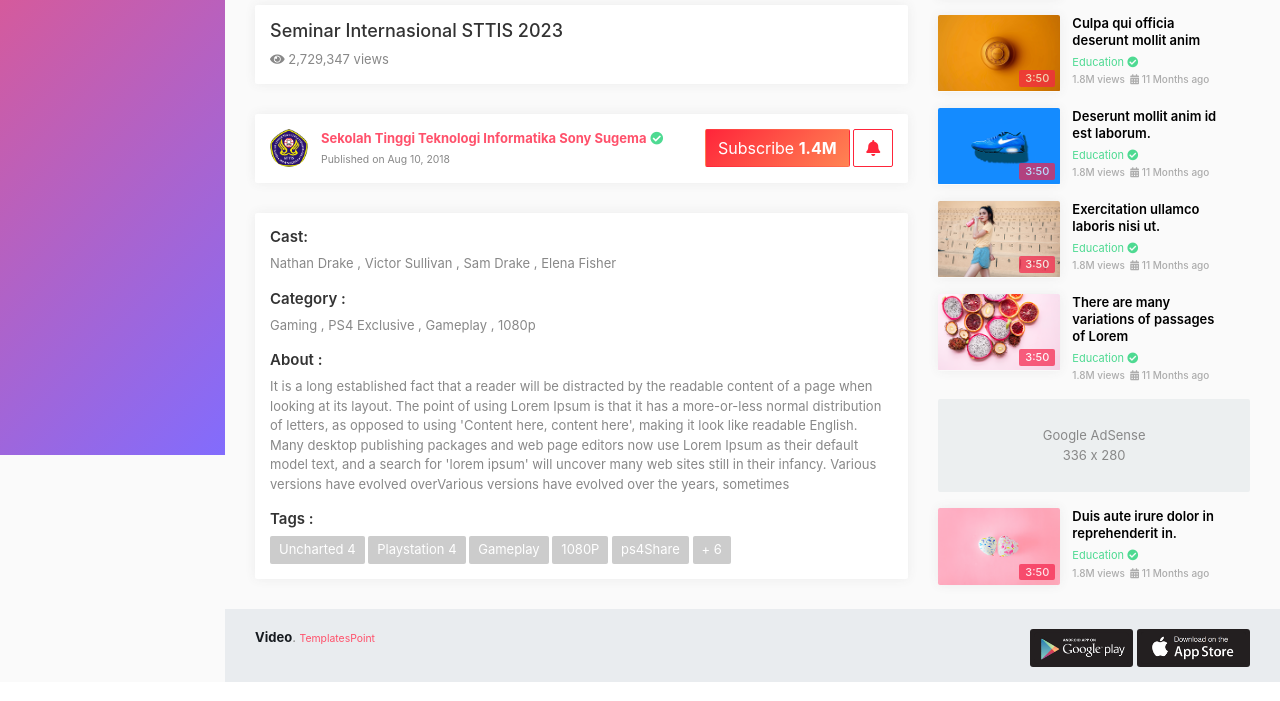
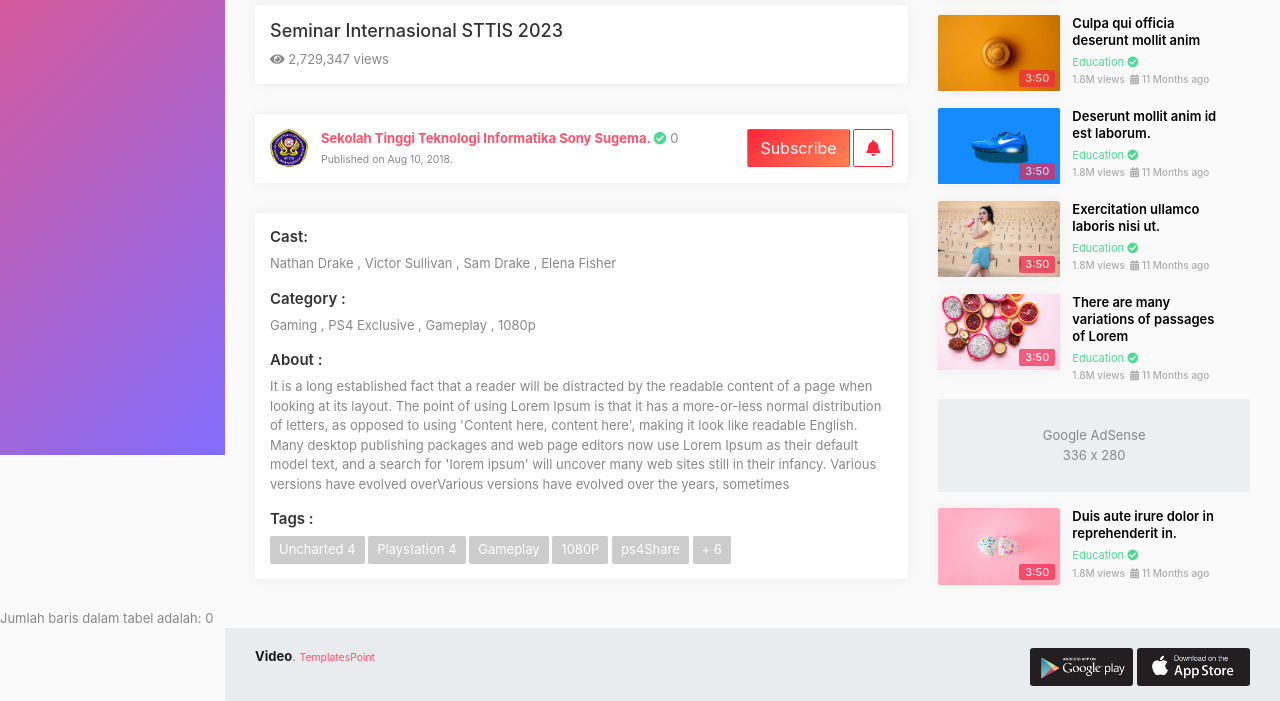
Before and after one commit to CinemaKampus/MasterProject, a PHP site: page / in a window 1280 px wide. Shown: the part 399-1100 px from the top of the page. Run offline with PHP 8.4, Linux system fonts and the light colour scheme; a user stored in the database is signed in; some libraries are stand-ins or nearby versions.

Commit message:
Update content.php
penambahan jquery ajax untuk subscribe

```diff
--- a/content.php
+++ b/content.php
@@ -12,10 +12,10 @@
                               <p class="mb-0"><i class="fas fa-eye"></i> 2,729,347 views</p>
                            </div>
                            <div class="single-video-author box mb-3">
-                              <div class="float-right"><button class="btn btn-danger" type="button">Subscribe <strong>1.4M</strong></button> <button class="btn btn btn-outline-danger" type="button"><i class="fas fa-bell"></i></button></div>
+                              <div class="float-right"><button id='sub' class="btn btn-danger" type="button">Subscribe </button> <button class="btn btn btn-outline-danger" type="button"><i class="fas fa-bell"></i></button></div>
                               <img class="img-fluid" src="img/sttiss.png" alt="">
-                              <p><a href="#"><strong>Sekolah Tinggi Teknologi Informatika Sony Sugema</strong></a> <span title="" data-placement="top" data-toggle="tooltip" data-original-title="Verified"><i class="fas fa-check-circle text-success"></i></span></p>
-                              <small>Published on Aug 10, 2018</small>
+                              <p><a href="#"><strong>Sekolah Tinggi Teknologi Informatika Sony Sugema. </strong></a> <span title="" data-placement="top" data-toggle="tooltip" data-original-title="Verified"><i class="fas fa-check-circle text-success"></i></span> <h7><span id="rowCount">0</span></h7></p>
+                              <small>Published on Aug 10, 2018.</small>
                            </div>
                            <div class="single-video-info-content box mb-3">
                               <h6>Cast:</h6>
@@ -270,3 +270,43 @@
                   </div>
                </div>
             </div>
+            <script src="https://code.jquery.com/jquery-3.6.0.min.js"></script>
+   <div id="result">Jumlah baris dalam tabel adalah: <span id="rowCount">0</span></div>
+
+    <script>
+        function updateRowCount() {
+            $.ajax({
+                url: 'hitung.php', // Ganti dengan nama file PHP yang akan Anda buat
+                method: 'POST', // Anda bisa menggunakan method POST atau GET sesuai kebutuhan
+                data: { tableName: 'tb_sub' }, // Ganti dengan nama tabel yang ingin Anda hitung
+                success: function(response) {
+                    $('#rowCount').text(response);
+                }
+            });
+        }
+
+        // Mulai pembaruan setiap 5 detik (5000 ms)
+        setInterval(updateRowCount, 1000); // Ganti interval sesuai kebutuhan (dalam milidetik)
+
+        // Pertama kali, panggil fungsi pembaruan
+        updateRowCount();
+    </script>
+
+            <script src="https://ajax.googleapis.com/ajax/libs/jquery/3.7.1/jquery.min.js"></script>
+               <script>
+               $(document).ready(function(){
+               $("#sub").click(function(){
+                  $(this).html('Subscribed');
+                  //sub = 1;
+                  console.log(100);
+                  $.ajax({
+                     type: "POST",
+                     url: "insert.php",
+                     //data: {sub:sub},
+                     success: function(data) {
+                        alert("sucess");
+                     }
+                  });
+               });
+               });
+               </script>
```
